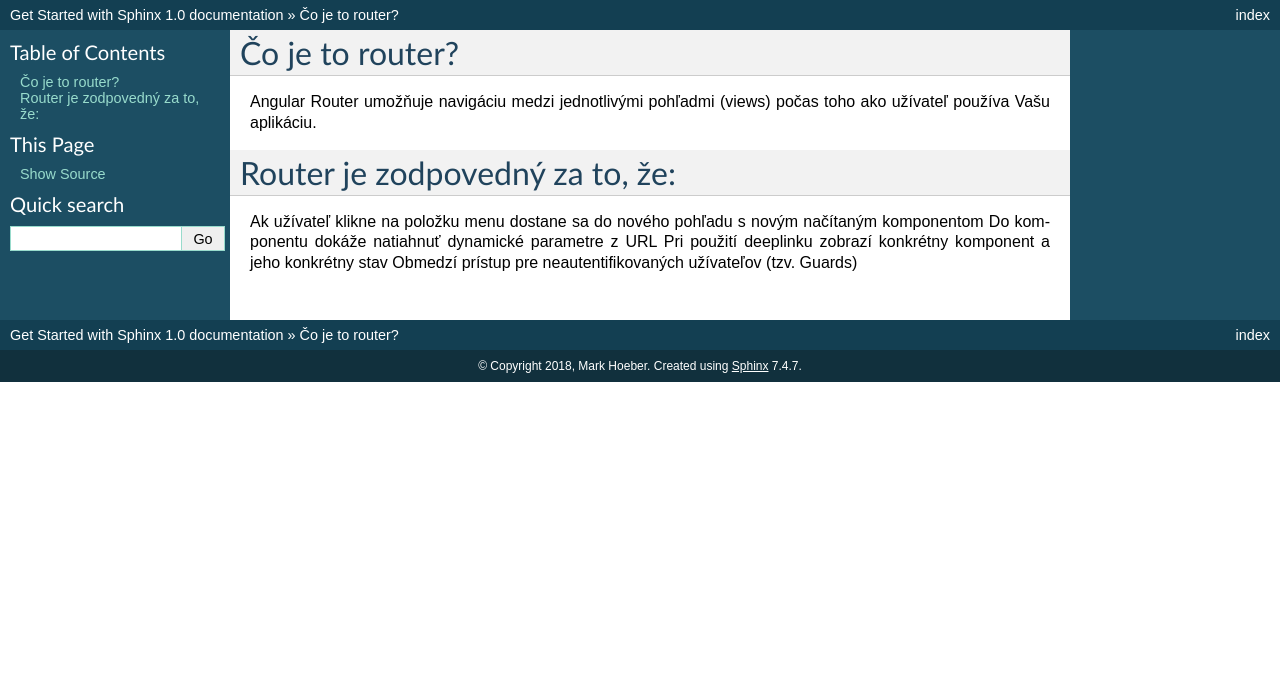
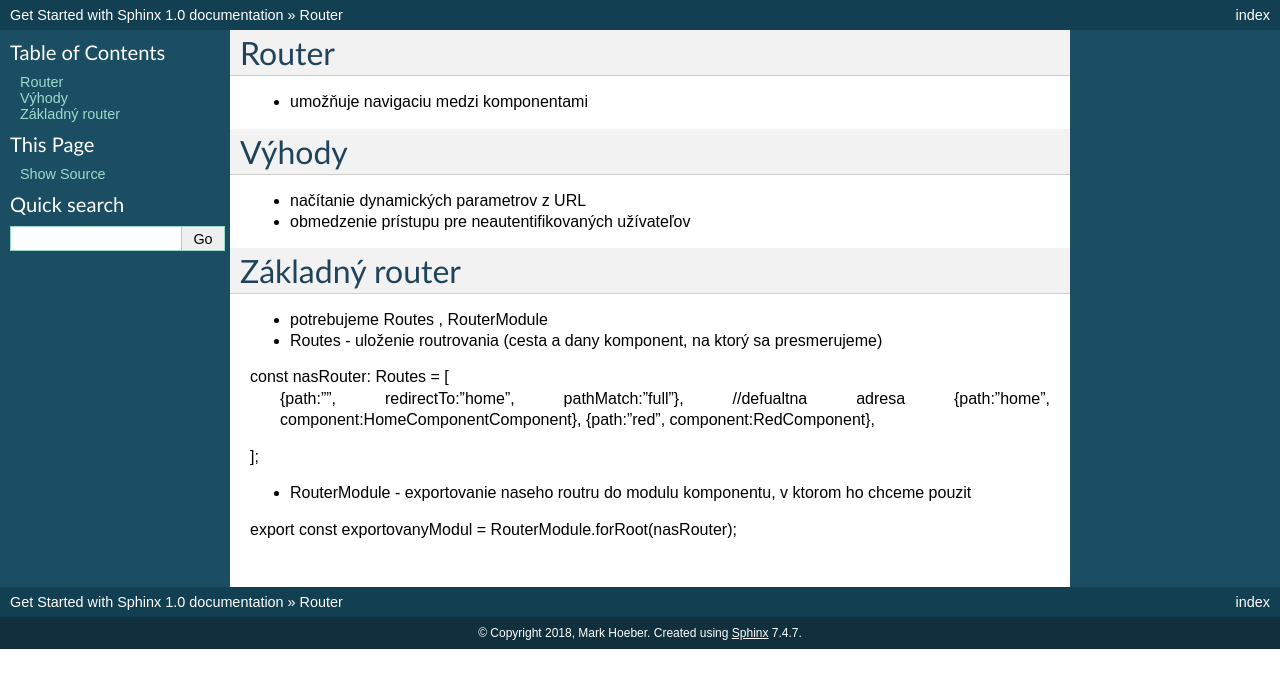
Before and after one commit to Anubisthe12/git, a Sphinx documentation site: the page built from source/Router.rst, in a window 1280 px wide. Shown: the top 688 px of the page. Built offline with Sphinx 7.4.7, drawn with Linux system fonts in a browser that asks for light colours; pages that are not in the unit, such as notebooks, are missing from menus.

Commit message:
Update Router.rst

```diff
--- a/source/Router.rst
+++ b/source/Router.rst
@@ -1,11 +1,23 @@
-Čo je to router?
+Router
 ==========
-Angular Router umožňuje navigáciu medzi jednotlivými pohľadmi (views) počas toho ako užívateľ používa Vašu aplikáciu.
+-  umožňuje navigaciu medzi komponentami
 
-Router je zodpovedný za to, že:
+Výhody
 ==========
+- načítanie dynamických parametrov z URL
+- obmedzenie prístupu pre neautentifikovaných užívateľov
 
-Ak užívateľ klikne na položku menu dostane sa do nového pohľadu s novým načítaným komponentom
-Do komponentu dokáže natiahnuť dynamické parametre z URL
-Pri použití deeplinku zobrazí konkrétny komponent a jeho konkrétny stav
-Obmedzí prístup pre neautentifikovaných užívateľov (tzv. Guards)
+Základný router
+==========
+- potrebujeme Routes , RouterModule
+- Routes - uloženie routrovania (cesta a dany komponent, na ktorý sa presmerujeme)
+
+const nasRouter: Routes = [
+    {path:"", redirectTo:"home", pathMatch:"full"}, //defualtna adresa
+    {path:"home", component:HomeComponentComponent},
+    {path:"red", component:RedComponent},
+];
+
+- RouterModule -  exportovanie naseho routru do modulu komponentu, v ktorom ho chceme pouzit
+
+export const exportovanyModul = RouterModule.forRoot(nasRouter);
```
